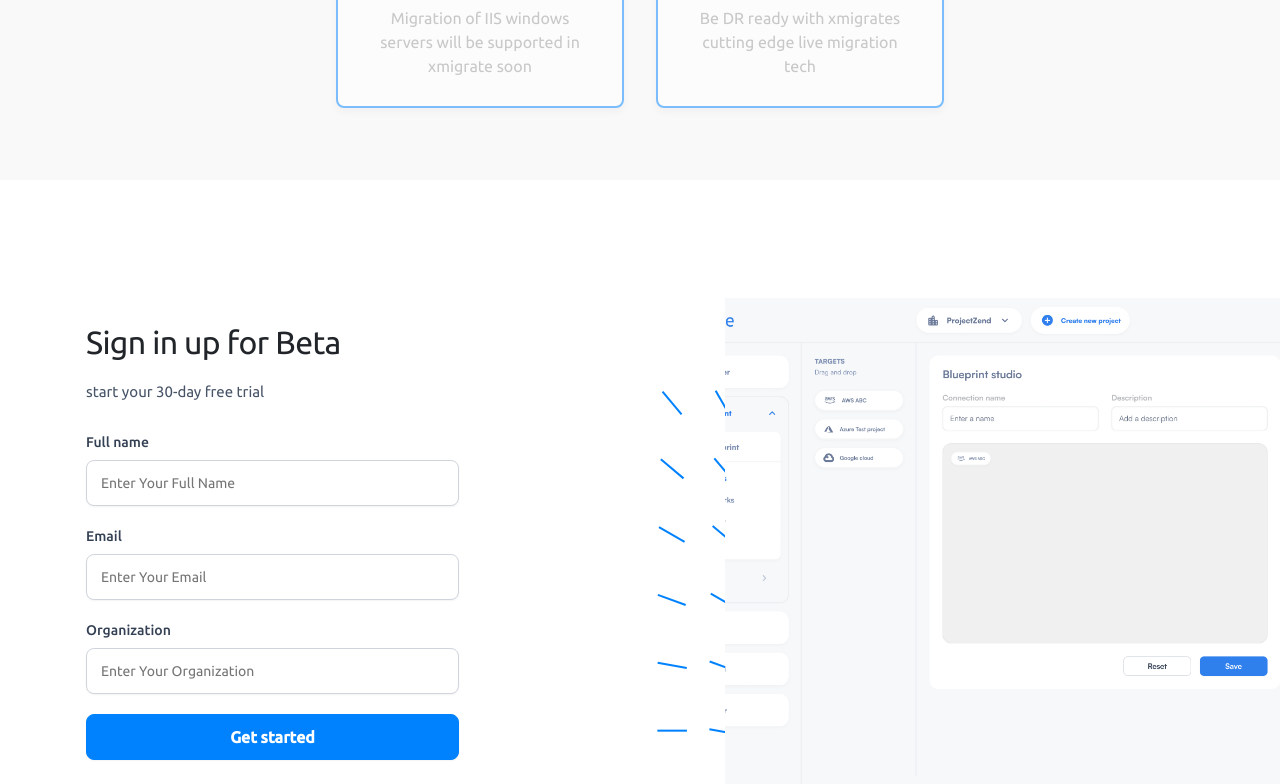
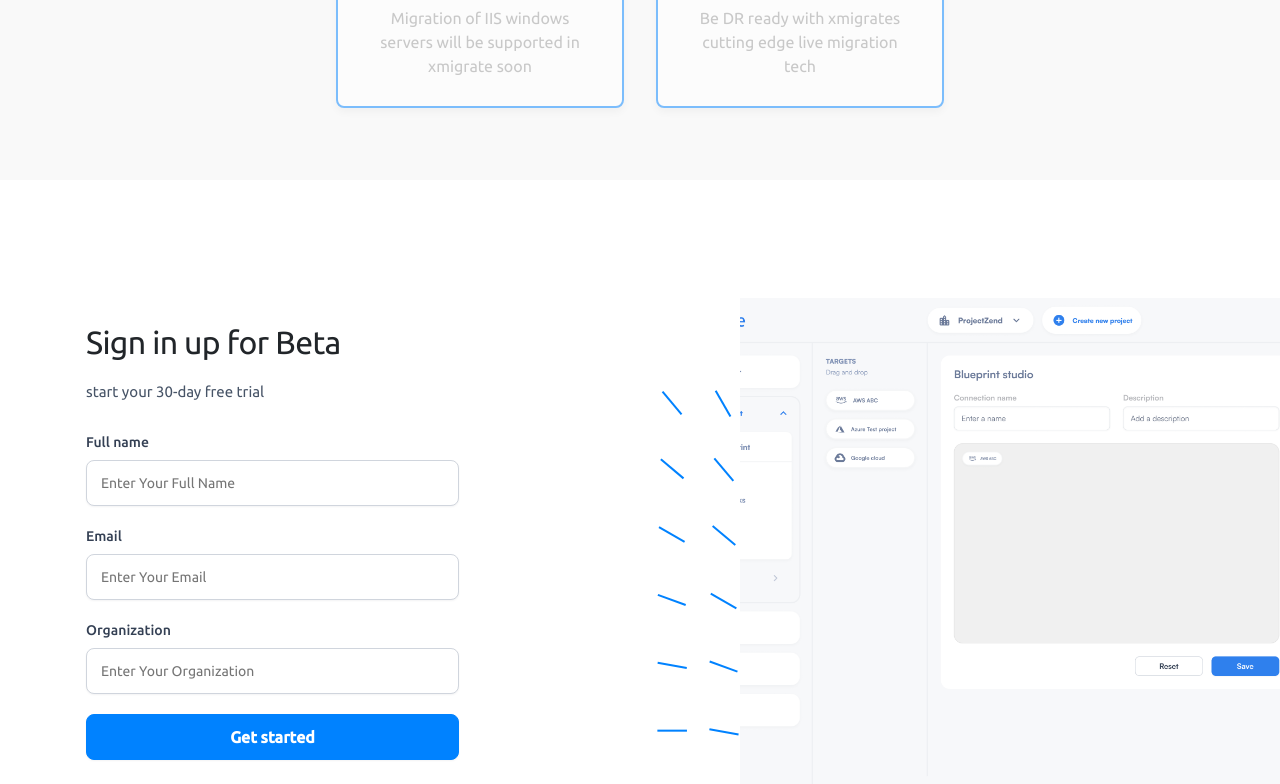
Before and after one commit to xmigrate/xmigrate.cloud, a React (Create React App) app: page / in a window 1280 px wide. Shown: the part 2812-3596 px from the top of the page. Built offline with nearby package versions, Linux system fonts and the light colour scheme.

Commit message:
value adjustment

```diff
--- a/src/pages/Landpage/Landpage.scss
+++ b/src/pages/Landpage/Landpage.scss
@@ -332,8 +332,8 @@
 .image-on-pattern {
   position: absolute;
   top: -600px;
-  left: 70px;
-  width: 630px; /* Set the width to 100% to cover the entire pattern */
+  left: 85px;
+  width: 623px; /* Set the width to 100% to cover the entire pattern */
   height: 488px; /* Set the height to 100% to cover the entire pattern */
   object-fit: cover; /* You can adjust object-fit to fit, contain, etc. depending on your needs */
   z-index: 1; /* Ensure the image is on top of the pattern */
```
